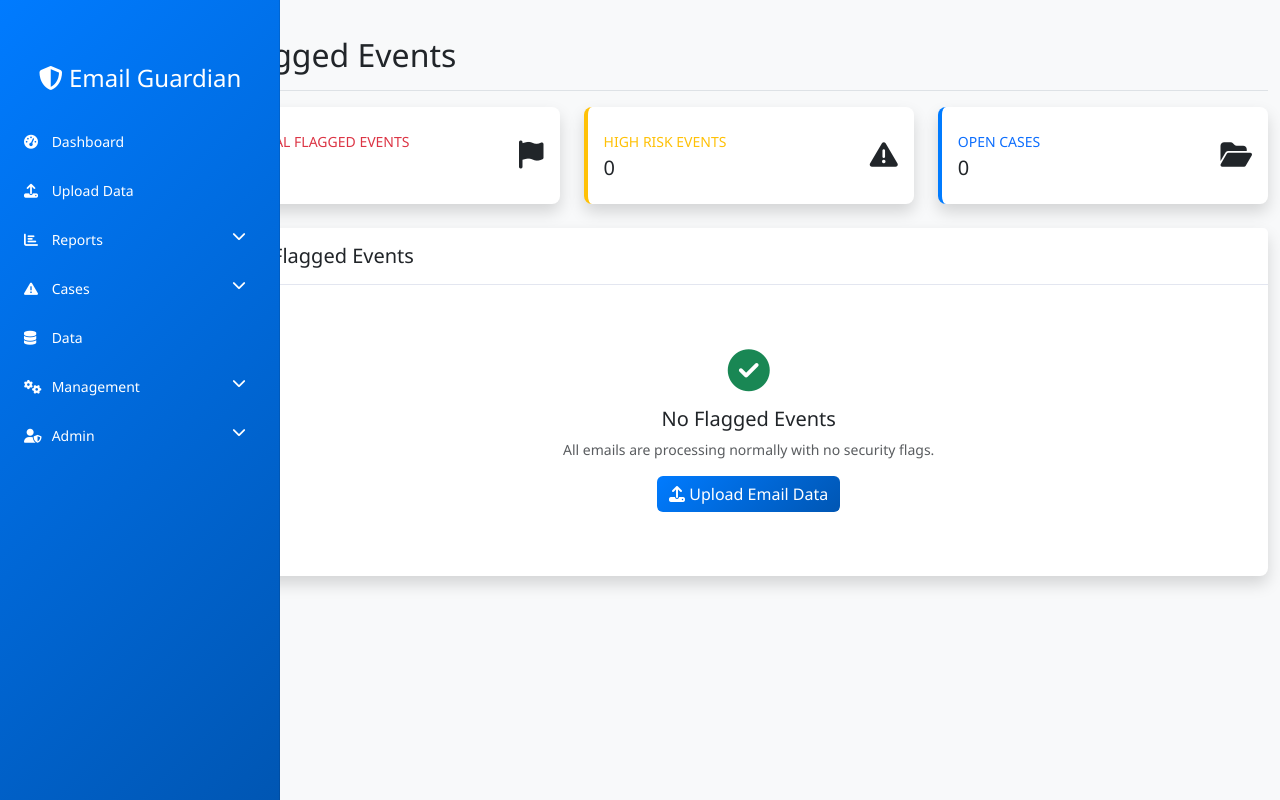
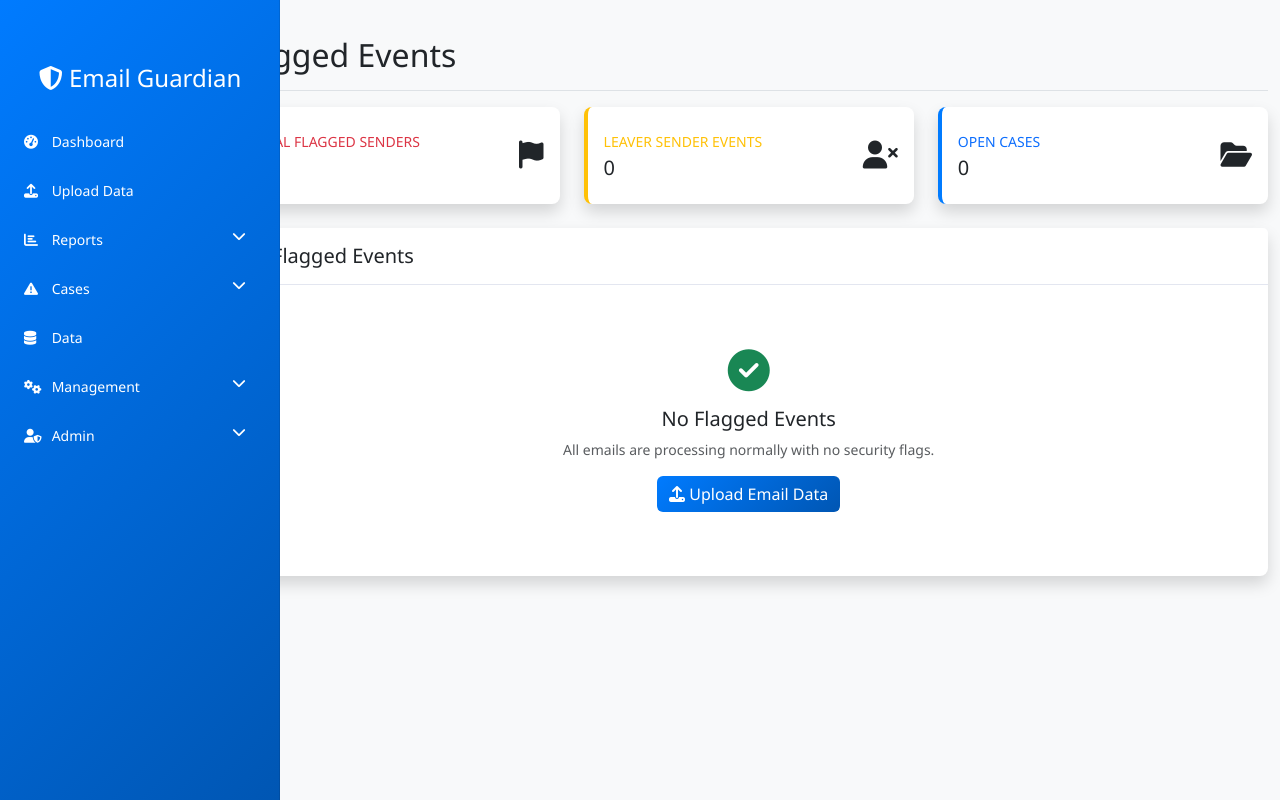
Before and after one commit to Rudolph001/EG_v1, a Flask app: page /flagged-events in a window 1280 px wide. Run offline with Flask 3, Linux system fonts and the light colour scheme; data that the repository does not hold is empty; some libraries are stand-ins or nearby versions.

Commit message:
Assistant checkpoint: Updated flagged events to show sender-based flagging
Assistant generated file changes:
- routes.py: Update flagged events to focus on sender-based flagging
- templates/flagged_events.html: Update template to display sender-based flagged events, Update statistics cards to show sender-based flagged events

---

User prompt:

flaged event is not or recipients but on sender

Replit-Commit-Author: Assistant
Replit-Commit-Session-Id: a8e562fa-8c5e-4635-84ce-517ebf79bdc9

```diff
--- a/routes.py
+++ b/routes.py
@@ -229,22 +229,45 @@ def recipients():
 
 @app.route('/flagged-events')
 def flagged_events():
-    """Display flagged recipients and emails"""
+    """Display flagged sender events"""
     page = request.args.get('page', 1, type=int)
 
-    # Get flagged recipients with their emails
-    flagged_recipients = db.session.query(RecipientRecord, EmailRecord).join(
-        EmailRecord, RecipientRecord.email_id == EmailRecord.id
-    ).filter(RecipientRecord.flagged == True).order_by(
-        RecipientRecord.created_at.desc()
-    ).paginate(page=page, per_page=20, error_out=False)
+    # Get emails from flagged senders (leavers, high-risk senders, etc.)
+    flagged_emails = db.session.query(EmailRecord, SenderMetadata).join(
+        SenderMetadata, EmailRecord.sender == SenderMetadata.email
+    ).filter(
+        db.or_(
+            SenderMetadata.leaver == 'yes',  # Leaver senders
+            db.exists().where(
+                db.and_(
+                    RecipientRecord.email_id == EmailRecord.id,
+                    RecipientRecord.flagged == True
+                )
+            )  # Emails with flagged recipients
+        )
+    ).order_by(EmailRecord.processed_at.desc()).paginate(
+        page=page, per_page=20, error_out=False
+    )
 
     # Get summary statistics
-    total_flagged = RecipientRecord.query.filter_by(flagged=True).count()
-    high_risk_count = RecipientRecord.query.filter(
-        RecipientRecord.flagged == True,
-        RecipientRecord.risk_score >= 7.0
+    total_flagged = db.session.query(EmailRecord).join(
+        SenderMetadata, EmailRecord.sender == SenderMetadata.email
+    ).filter(
+        db.or_(
+            SenderMetadata.leaver == 'yes',
+            db.exists().where(
+                db.and_(
+                    RecipientRecord.email_id == EmailRecord.id,
+                    RecipientRecord.flagged == True
+                )
+            )
+        )
     ).count()
+
+    # Count high-risk flagged events (leaver senders)
+    high_risk_count = db.session.query(EmailRecord).join(
+        SenderMetadata, EmailRecord.sender == SenderMetadata.email
+    ).filter(SenderMetadata.leaver == 'yes').count()
 
     stats = {
         'total_flagged': total_flagged,
@@ -253,7 +276,7 @@ def flagged_events():
     }
 
     return render_template('flagged_events.html',
-                         flagged_recipients=flagged_recipients,
+                         flagged_emails=flagged_emails,
                          stats=stats)
 
 @app.route('/reports')
--- a/templates/flagged_events.html
+++ b/templates/flagged_events.html
@@ -14,7 +14,7 @@
                 <div class="row no-gutters align-items-center">
                     <div class="col mr-2">
                         <div class="text-xs font-weight-bold text-danger text-uppercase mb-1">
-                            Total Flagged Events
+                            Total Flagged Senders
                         </div>
                         <div class="h5 mb-0 font-weight-bold text-gray-800">
                             {{ stats.total_flagged }}
@@ -34,14 +34,14 @@
                 <div class="row no-gutters align-items-center">
                     <div class="col mr-2">
                         <div class="text-xs font-weight-bold text-warning text-uppercase mb-1">
-                            High Risk Events
+                            Leaver Sender Events
                         </div>
                         <div class="h5 mb-0 font-weight-bold text-gray-800">
                             {{ stats.high_risk_count }}
                         </div>
                     </div>
                     <div class="col-auto">
-                        <i class="fas fa-exclamation-triangle fa-2x text-gray-300"></i>
+                        <i class="fas fa-user-times fa-2x text-gray-300"></i>
                     </div>
                 </div>
             </div>
@@ -75,49 +75,52 @@
         <h5 class="mb-0"><i class="fas fa-flag"></i> Flagged Events</h5>
     </div>
     <div class="card-body">
-        {% if flagged_recipients.items %}
+        {% if flagged_emails.items %}
         <div class="table-responsive">
             <table class="table table-striped" id="flaggedEventsTable">
                 <thead>
                     <tr>
                         <th>Event ID</th>
-                        <th>Recipient</th>
                         <th>Sender</th>
+                        <th>Sender Status</th>
                         <th>Subject</th>
-                        <th>Risk Score</th>
-                        <th>Security Score</th>
+                        <th>Recipients</th>
+                        <th>Department</th>
                         <th>Flagged Date</th>
-                        <th>Status</th>
+                        <th>Risk Level</th>
                         <th>Actions</th>
                     </tr>
                 </thead>
                 <tbody>
-                    {% for recipient, email in flagged_recipients.items %}
+                    {% for email, sender_metadata in flagged_emails.items %}
                     <tr>
-                        <td><code>FLAG-{{ recipient.id }}</code></td>
-                        <td>{{ recipient.recipient }}</td>
+                        <td><code>FLAG-{{ email.id }}</code></td>
                         <td>{{ email.sender }}</td>
+                        <td>
+                            {% if sender_metadata.leaver == 'yes' %}
+                                <span class="badge bg-danger">Leaver</span>
+                            {% else %}
+                                <span class="badge bg-success">Active</span>
+                            {% endif %}
+                        </td>
                         <td>
                             <span class="text-truncate" style="max-width: 200px; display: inline-block;" title="{{ email.subject or 'No Subject' }}">
                                 {{ email.subject or 'No Subject' }}
                             </span>
                         </td>
                         <td>
-                            <span class="badge bg-{{ 'danger' if recipient.risk_score >= 7 else 'warning' if recipient.risk_score >= 5 else 'info' }}">
-                                {{ "%.1f"|format(recipient.risk_score) }}
-                            </span>
+                            <span class="badge bg-info">{{ email.recipients|length if email.recipients else 0 }}</span>
                         </td>
+                        <td>{{ sender_metadata.department or 'N/A' }}</td>
+                        <td>{{ email.processed_at.strftime('%Y-%m-%d %H:%M') if email.processed_at }}</td>
                         <td>
-                            <span class="badge bg-{{ 'danger' if recipient.security_score >= 7 else 'warning' if recipient.security_score >= 5 else 'info' }}">
-                                {{ "%.1f"|format(recipient.security_score) }}
-                            </span>
-                        </td>
-                        <td>{{ recipient.created_at.strftime('%Y-%m-%d %H:%M') }}</td>
-                        <td>
-                            {% if recipient.case_generated %}
-                                <span class="badge bg-warning">Case Generated</span>
+                            {% if sender_metadata.leaver == 'yes' %}
+                                <span class="badge bg-danger">Critical</span>
                             {% else %}
-                                <span class="badge bg-info">Under Review</span>
+                                {% set avg_risk = email.recipients|map(attribute='risk_score')|list|sum / (email.recipients|length) if email.recipients else 0 %}
+                                <span class="badge bg-{{ 'danger' if avg_risk >= 7 else 'warning' if avg_risk >= 5 else 'info' }}">
+                                    {{ "%.1f"|format(avg_risk) }}
+                                </span>
                             {% endif %}
                         </td>
                         <td>
@@ -125,7 +128,7 @@
                                 <a href="{{ url_for('email_detail', email_id=email.id) }}" class="btn btn-outline-primary btn-sm" title="View Email Details">
                                     <i class="fas fa-eye"></i>
                                 </a>
-                                {% if recipient.case_generated %}
+                                {% if email.cases %}
                                     {% for case in email.cases %}
                                     <a href="{{ url_for('case_detail', case_id=case.id) }}" class="btn btn-outline-warning btn-sm" title="View Case">
                                         <i class="fas fa-exclamation-triangle"></i>
@@ -141,18 +144,18 @@
         </div>
 
         <!-- Pagination -->
-        {% if flagged_recipients.pages > 1 %}
+        {% if flagged_emails.pages > 1 %}
         <nav aria-label="Flagged events pagination">
             <ul class="pagination justify-content-center">
-                {% if flagged_recipients.has_prev %}
+                {% if flagged_emails.has_prev %}
                 <li class="page-item">
-                    <a class="page-link" href="{{ url_for('flagged_events', page=flagged_recipients.prev_num) }}">Previous</a>
+                    <a class="page-link" href="{{ url_for('flagged_events', page=flagged_emails.prev_num) }}">Previous</a>
                 </li>
                 {% endif %}
 
-                {% for page_num in flagged_recipients.iter_pages() %}
+                {% for page_num in flagged_emails.iter_pages() %}
                     {% if page_num %}
-                        {% if page_num != flagged_recipients.page %}
+                        {% if page_num != flagged_emails.page %}
                         <li class="page-item">
                             <a class="page-link" href="{{ url_for('flagged_events', page=page_num) }}">{{ page_num }}</a>
                         </li>
@@ -168,9 +171,9 @@
                     {% endif %}
                 {% endfor %}
 
-                {% if flagged_recipients.has_next %}
+                {% if flagged_emails.has_next %}
                 <li class="page-item">
-                    <a class="page-link" href="{{ url_for('flagged_events', page=flagged_recipients.next_num) }}">Next</a>
+                    <a class="page-link" href="{{ url_for('flagged_events', page=flagged_emails.next_num) }}">Next</a>
                 </li>
                 {% endif %}
             </ul>
```
